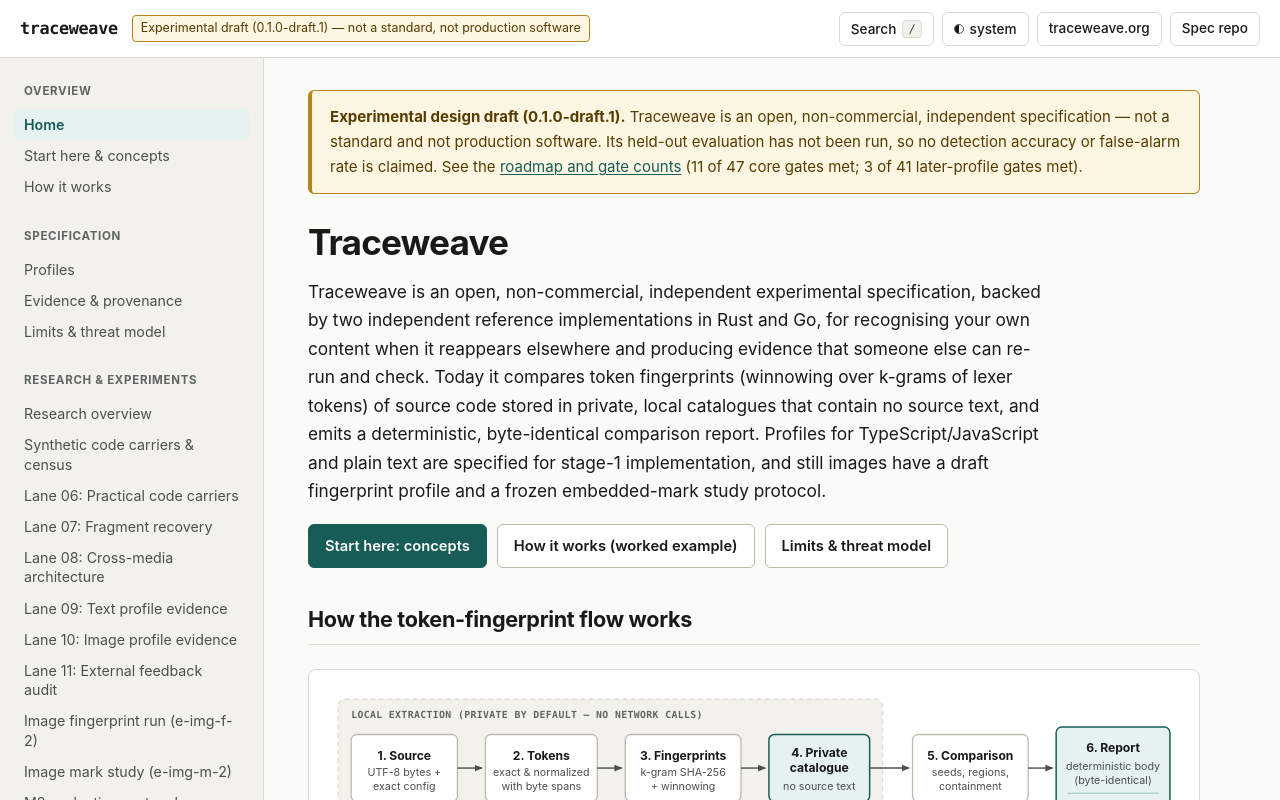
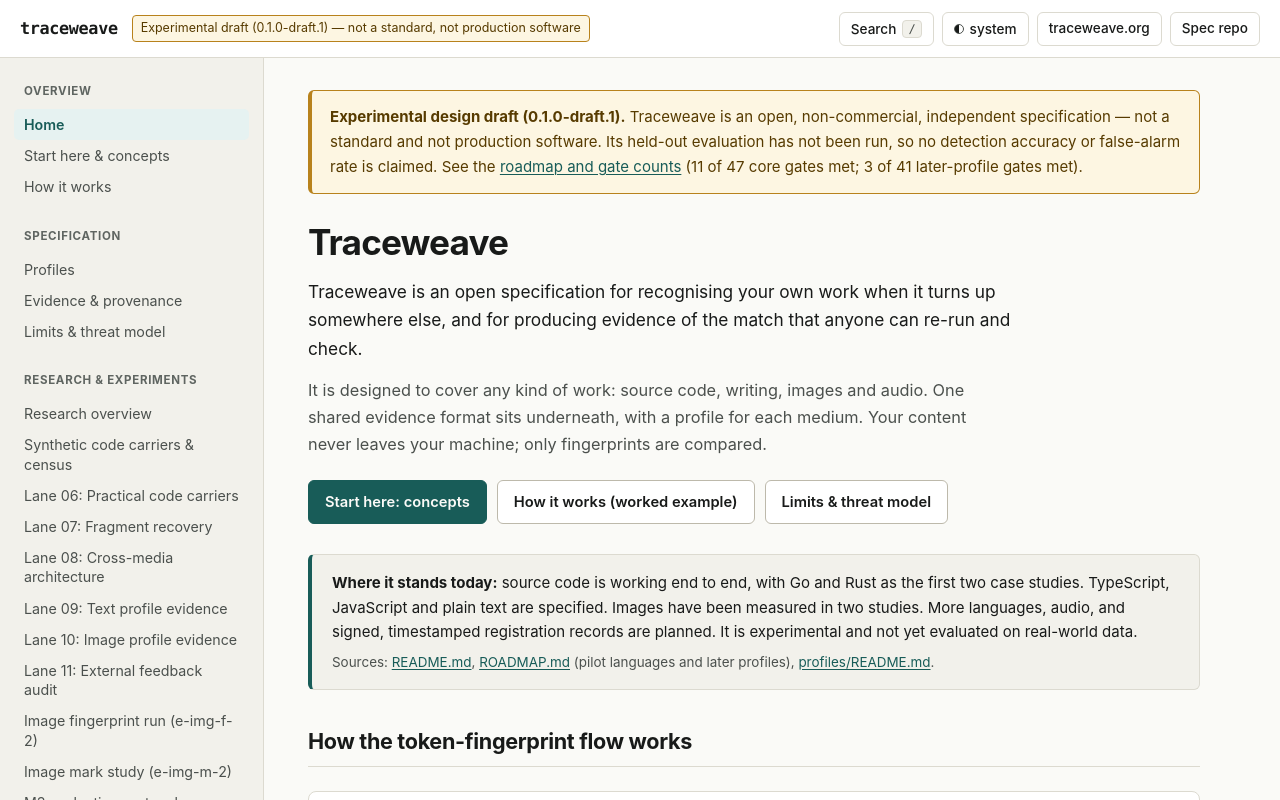
Before and after one commit to connorburgess/traceweave-docs, a Next.js app: page / in a window 1280 px wide. Shown: the top 800 px of the page. Built offline with nearby package versions, Linux system fonts and the light colour scheme.

Commit message:
Rewrite intro framing, add separate status block, and update content checks

```diff
--- a/src/app/docs/[[...slug]]/page.tsx
+++ b/src/app/docs/[[...slug]]/page.tsx
@@ -27,6 +27,12 @@ export async function generateMetadata({
   return {
     title: doc.title,
     description: doc.description,
+    openGraph: {
+      title: doc.title,
+      description: doc.description,
+      type: "article",
+      url: doc.href,
+    },
     alternates: {
       canonical: doc.href,
     },
--- a/src/app/globals.css
+++ b/src/app/globals.css
@@ -772,11 +772,41 @@ input:focus-visible,
 }
 
 .home-lead {
-  margin: 0 0 18px;
+  margin: 0 0 14px;
   font-size: 1.08rem;
   line-height: 1.65;
   max-width: 68ch;
   color: var(--ink);
+}
+
+.home-lead-follow {
+  margin: 0 0 22px;
+  font-size: 1.02rem;
+  line-height: 1.65;
+  max-width: 68ch;
+  color: var(--ink-muted);
+}
+
+.home-status-block {
+  margin: 0 0 34px;
+  padding: 16px 20px;
+  background: var(--surface-muted);
+  border: 1px solid var(--border);
+  border-left: 4px solid var(--accent);
+  border-radius: 6px;
+  font-size: 0.94rem;
+  line-height: 1.6;
+  color: var(--ink);
+}
+
+.home-status-block p {
+  margin: 0;
+}
+
+.home-status-block .home-status-sources {
+  margin-top: 8px;
+  font-size: 0.84rem;
+  color: var(--ink-muted);
 }
 
 .home-actions {
--- a/src/app/layout.tsx
+++ b/src/app/layout.tsx
@@ -1,5 +1,8 @@
 import type { Metadata } from "next";
 import "./globals.css";
+
+const SITE_DESCRIPTION =
+  "Traceweave is an open specification for recognising your own work when it turns up somewhere else, and for producing evidence of the match that anyone can re-run and check.";
 
 export const metadata: Metadata = {
   metadataBase: new URL("https://docs.traceweave.org"),
@@ -7,8 +10,13 @@ export const metadata: Metadata = {
     default: "Traceweave — Experimental Content-Recognition Specification",
     template: "%s — Traceweave",
   },
-  description:
-    "Documentation for Traceweave (0.1.0-draft.1), an open, non-commercial, independent experimental specification for recognising your own content when it reappears elsewhere and producing reproducible comparison evidence.",
+  description: SITE_DESCRIPTION,
+  openGraph: {
+    title: "Traceweave — Experimental Content-Recognition Specification",
+    description: SITE_DESCRIPTION,
+    type: "website",
+    url: "https://docs.traceweave.org",
+  },
   alternates: {
     canonical: "/",
   },
--- a/src/app/page.tsx
+++ b/src/app/page.tsx
@@ -30,16 +30,15 @@ export default function HomePage() {
       <section className="home-hero">
         <h1>Traceweave</h1>
         <p className="home-lead">
-          Traceweave is an open, non-commercial, independent experimental
-          specification, backed by two independent reference implementations in
-          Rust and Go, for recognising your own content when it reappears
-          elsewhere and producing evidence that someone else can re-run and
-          check. Today it compares token fingerprints (winnowing over k-grams of
-          lexer tokens) of source code stored in private, local catalogues that
-          contain no source text, and emits a deterministic, byte-identical
-          comparison report. Profiles for TypeScript/JavaScript and plain text
-          are specified for stage-1 implementation, and still images have a
-          draft fingerprint profile and a frozen embedded-mark study protocol.
+          Traceweave is an open specification for recognising your own work when
+          it turns up somewhere else, and for producing evidence of the match
+          that anyone can re-run and check.
+        </p>
+        <p className="home-lead-follow">
+          It is designed to cover any kind of work: source code, writing, images
+          and audio. One shared evidence format sits underneath, with a profile
+          for each medium. Your content never leaves your machine; only
+          fingerprints are compared.
         </p>
         <div className="home-actions">
           <Link href="/docs/concepts" className="btn-primary">
@@ -52,6 +51,50 @@ export default function HomePage() {
             Limits &amp; threat model
           </Link>
         </div>
+      </section>
+
+      <section
+        className="home-status-block"
+        aria-labelledby="where-it-stands-heading"
+      >
+        <h2 id="where-it-stands-heading" className="sr-only">
+          Where it stands today
+        </h2>
+        <p>
+          <strong>Where it stands today:</strong> source code is working end to
+          end, with Go and Rust as the first two case studies. TypeScript,
+          JavaScript and plain text are specified. Images have been measured in
+          two studies. More languages, audio, and signed, timestamped
+          registration records are planned. It is experimental and not yet
+          evaluated on real-world data.
+        </p>
+        <p className="home-status-sources">
+          Sources:{" "}
+          <a
+            href={`${SPEC_BASE}/README.md`}
+            target="_blank"
+            rel="noopener noreferrer"
+          >
+            README.md
+          </a>
+          ,{" "}
+          <a
+            href={`${SPEC_BASE}/ROADMAP.md`}
+            target="_blank"
+            rel="noopener noreferrer"
+          >
+            ROADMAP.md
+          </a>{" "}
+          (pilot languages and later profiles),{" "}
+          <a
+            href={`${SPEC_BASE}/profiles/README.md`}
+            target="_blank"
+            rel="noopener noreferrer"
+          >
+            profiles/README.md
+          </a>
+          .
+        </p>
       </section>
 
       <section className="home-section" aria-labelledby="flow-heading">
@@ -196,8 +239,9 @@ export default function HomePage() {
               over token k-grams follows MOSS (Schleimer, Wilkerson, Aiken,
               2003) and sits alongside JPlag, Dolos, and SCANOSS (
               <Link href="/docs/prior-art">Prior art</Link>). The new work here
-              is the byte-deterministic, offline, dual-implementation contract —
-              not an unbreakable similarity algorithm.
+              is the open, byte-deterministic, offline specification — verified
+              by two independent implementations — not an unbreakable similarity
+              algorithm.
             </li>
           </ul>
         </div>
@@ -223,8 +267,8 @@ export default function HomePage() {
           <Link href="/docs/profiles" className="nav-card">
             <span className="nav-card-title">Profiles</span>
             <span className="nav-card-desc">
-              Go, Rust, TypeScript stage 1, plain text stage 1, and still-image
-              fingerprints.
+              First code profiles (Go and Rust), TypeScript and plain text stage
+              1, still-image studies, and planned media.
             </span>
           </Link>
           <Link href="/docs/research" className="nav-card">
--- a/src/lib/docs.ts
+++ b/src/lib/docs.ts
@@ -235,14 +235,14 @@ export function getSearchIndex(): SearchEntry[] {
       title: "Traceweave — Home",
       section: "Overview",
       description:
-        "Experimental open specification for recognising your own content when it reappears elsewhere and producing evidence someone else can re-run and check.",
+        "Traceweave is an open specification for recognising your own work when it turns up somewhere else, and for producing evidence of the match that anyone can re-run and check.",
       headings: [
-        "What Traceweave is",
+        "Where it stands today",
         "How the token-fingerprint flow works",
         "What it can and cannot tell you",
-        "Key negative results",
+        "Negative results and open limits",
       ],
-      body: "Traceweave is an experimental open specification with two independent reference implementations in Rust and Go. It compares token fingerprints using winnowing over k-grams of lexer tokens held in private local catalogues with no source text and emits a deterministic byte-identical comparison report. Experimental draft 0.1.0-draft.1, not a standard, not production software. Evaluation has not been run.",
+      body: "Traceweave is an open specification for recognising your own work when it turns up somewhere else, and for producing evidence of the match that anyone can re-run and check. It is designed to cover any kind of work: source code, writing, images and audio. One shared evidence format sits underneath, with a profile for each medium. Your content never leaves your machine; only fingerprints are compared. Where it stands today: source code is working end to end, with Go and Rust as the first two case studies. TypeScript, JavaScript and plain text are specified. Images have been measured in two studies. More languages, audio, and signed, timestamped registration records are planned. It is experimental and not yet evaluated on real-world data.",
     },
   ];
 
```
Also changed, not shown: scripts/check-content.mjs (+62 -0 lines), 7 other files (tests, documents, lock files or other folders).
